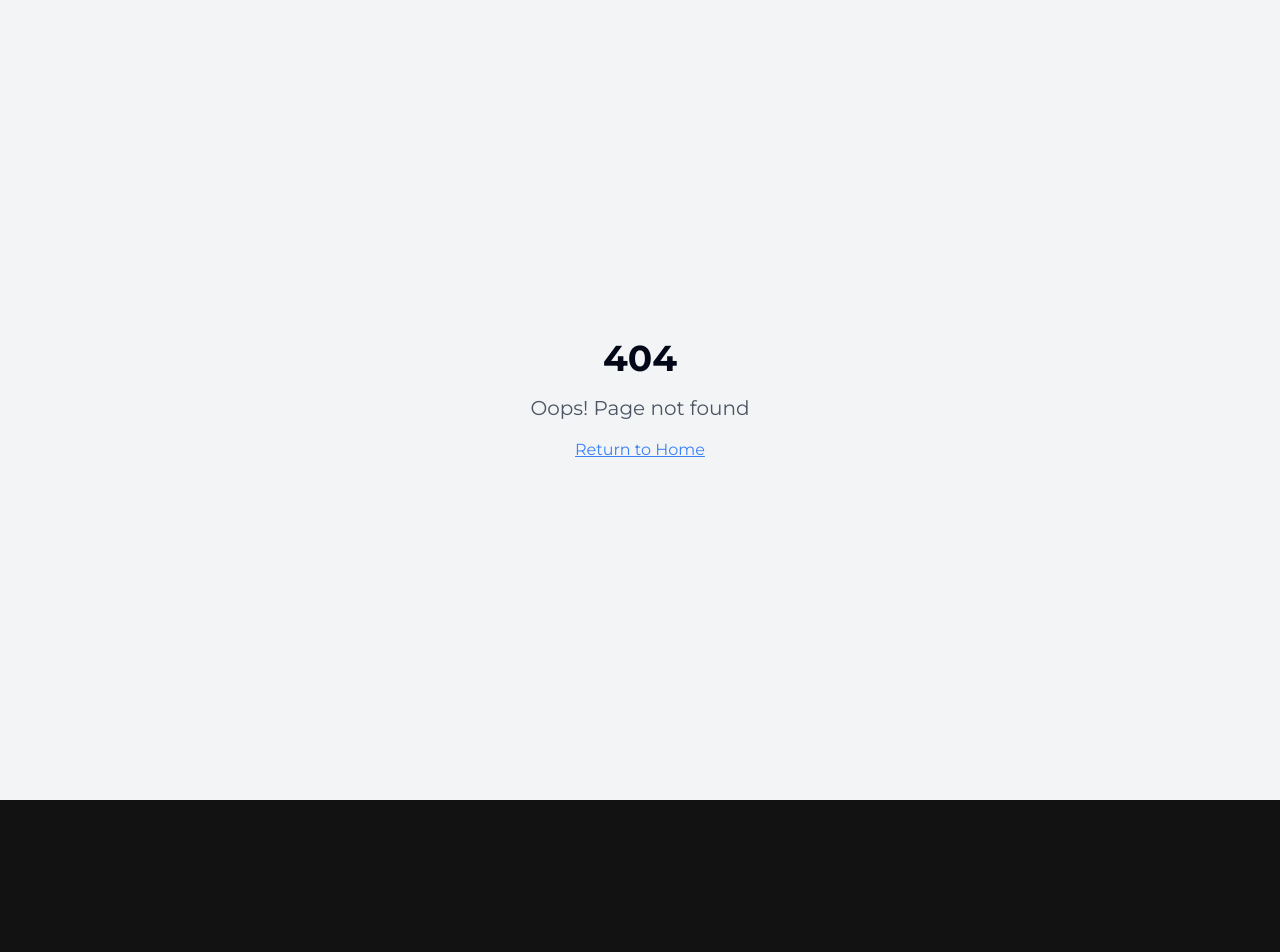
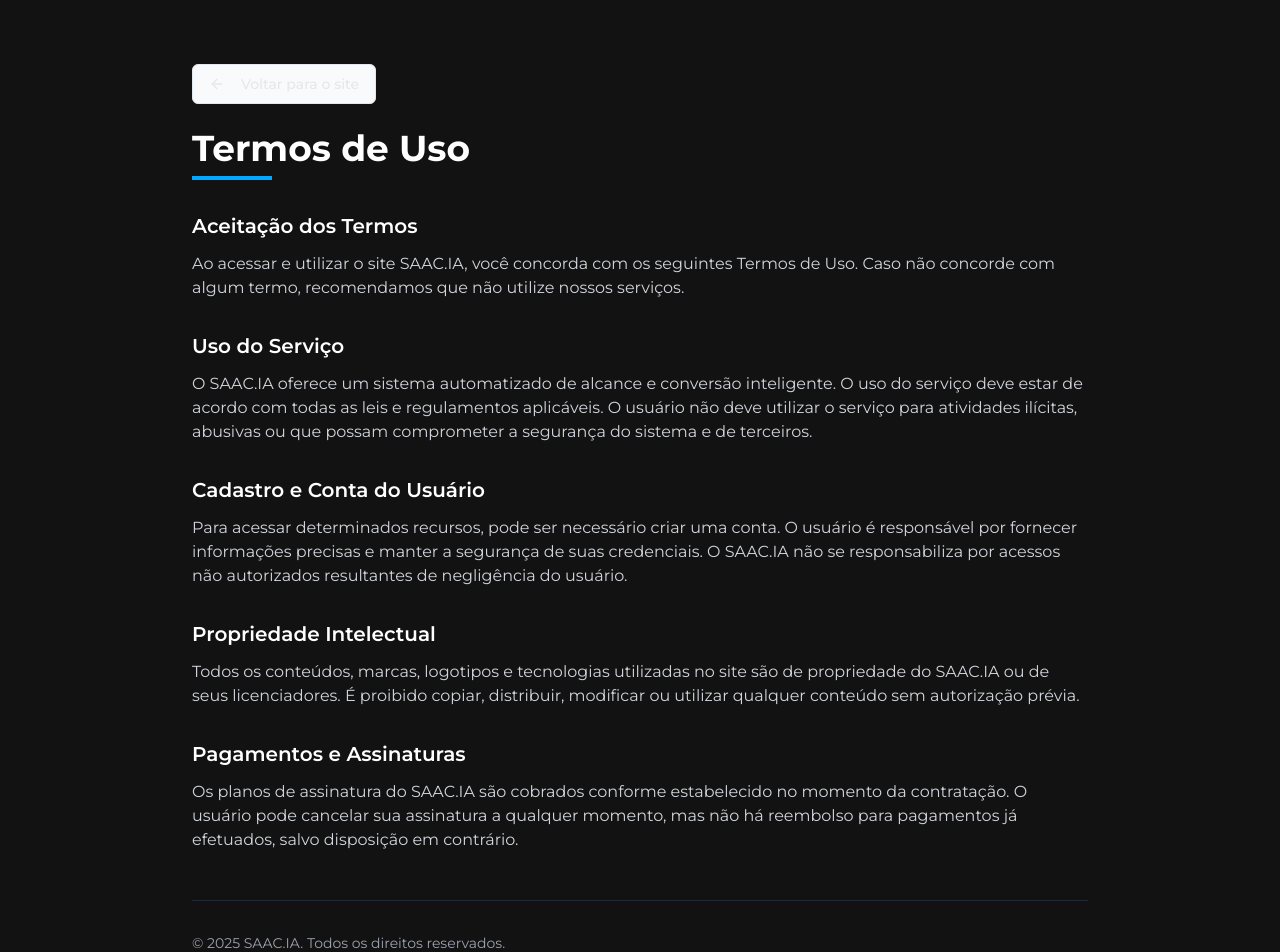
Before and after one commit to Marcelo1245/saac-ia-nexus, a React (Vite) app: page /terms in a window 1280 px wide. Before the commit this address had no page. Shown: the top 952 px of the page. Before the commit the page ends 800 px from the top, so only its background shows below. Built offline with nearby package versions, Linux system fonts and the light colour scheme.

Commit message:
Add terms of use functionality
Implement terms of use in a new tab when the "termos de uso" button is clicked in the footer.

```diff
--- a/src/App.tsx
+++ b/src/App.tsx
@@ -16,6 +16,7 @@ import AuthLayout from "./layouts/AuthLayout";
 import { AuthProvider } from "./contexts/AuthContext";
 import ClientArea from "./pages/ClientArea";
 import ProtectedRoute from "./components/auth/ProtectedRoute";
+import TermsOfService from "./pages/TermsOfService";
 
 // Create a new query client instance
 const queryClient = new QueryClient({
@@ -36,6 +37,7 @@ const App = () => (
           <Sonner />
           <Routes>
             <Route path="/" element={<Index />} />
+            <Route path="/terms" element={<TermsOfService />} />
 
             {/* Área protegida do cliente */}
             <Route path="/client-area" element={
--- a/src/components/Footer.tsx
+++ b/src/components/Footer.tsx
@@ -1,5 +1,6 @@
 
 import React from 'react';
+import { Link } from 'react-router-dom';
 
 const Footer: React.FC = () => {
   const scrollToSection = (id: string) => {
@@ -82,7 +83,12 @@ const Footer: React.FC = () => {
             <h4 className="text-white font-medium mb-4">Legal</h4>
             <ul className="space-y-2 text-sm">
               <li>
-                <a href="#" className="hover:text-saac-blue transition-colors">
+                <a
+                  href="/terms"
+                  target="_blank"
+                  rel="noopener noreferrer"
+                  className="hover:text-saac-blue transition-colors"
+                >
                   Termos de serviço
                 </a>
               </li>
--- /dev/null
+++ b/src/pages/TermsOfService.tsx
@@ -0,0 +1,72 @@
+
+import React from 'react';
+import { Link } from 'react-router-dom';
+import { Button } from "@/components/ui/button";
+import { ArrowLeft } from "lucide-react";
+
+const TermsOfService: React.FC = () => {
+  return (
+    <div className="bg-saac-dark min-h-screen text-gray-200">
+      <div className="container mx-auto py-16 px-4 md:px-6">
+        <div className="max-w-4xl mx-auto">
+          <div className="mb-8">
+            <Link to="/">
+              <Button variant="outline" className="mb-6">
+                <ArrowLeft className="mr-2 h-4 w-4" />
+                Voltar para o site
+              </Button>
+            </Link>
+
+            <h1 className="text-3xl md:text-4xl font-bold text-white mb-2">Termos de Uso</h1>
+            <div className="h-1 w-20 bg-saac-blue mb-8"></div>
+          </div>
+
+          <div className="space-y-8">
+            <section>
+              <h2 className="text-xl font-semibold text-white mb-3">Aceitação dos Termos</h2>
+              <p className="text-gray-300">
+                Ao acessar e utilizar o site SAAC.IA, você concorda com os seguintes Termos de Uso. Caso não concorde com algum termo, recomendamos que não utilize nossos serviços.
+              </p>
+            </section>
+
+            <section>
+              <h2 className="text-xl font-semibold text-white mb-3">Uso do Serviço</h2>
+              <p className="text-gray-300">
+                O SAAC.IA oferece um sistema automatizado de alcance e conversão inteligente. O uso do serviço deve estar de acordo com todas as leis e regulamentos aplicáveis. O usuário não deve utilizar o serviço para atividades ilícitas, abusivas ou que possam comprometer a segurança do sistema e de terceiros.
+              </p>
+            </section>
+
+            <section>
+              <h2 className="text-xl font-semibold text-white mb-3">Cadastro e Conta do Usuário</h2>
+              <p className="text-gray-300">
+                Para acessar determinados recursos, pode ser necessário criar uma conta. O usuário é responsável por fornecer informações precisas e manter a segurança de suas credenciais. O SAAC.IA não se responsabiliza por acessos não autorizados resultantes de negligência do usuário.
+              </p>
+            </section>
+
+            <section>
+              <h2 className="text-xl font-semibold text-white mb-3">Propriedade Intelectual</h2>
+              <p className="text-gray-300">
+                Todos os conteúdos, marcas, logotipos e tecnologias utilizadas no site são de propriedade do SAAC.IA ou de seus licenciadores. É proibido copiar, distribuir, modificar ou utilizar qualquer conteúdo sem autorização prévia.
+              </p>
+            </section>
+
+            <section>
+              <h2 className="text-xl font-semibold text-white mb-3">Pagamentos e Assinaturas</h2>
+              <p className="text-gray-300">
+                Os planos de assinatura do SAAC.IA são cobrados conforme estabelecido no momento da contratação. O usuário pode cancelar sua assinatura a qualquer momento, mas não há reembolso para pagamentos já efetuados, salvo disposição em contrário.
+              </p>
+            </section>
+          </div>
+
+          <div className="mt-12 pt-8 border-t border-gray-800">
+            <p className="text-gray-400 text-sm">
+              © {new Date().getFullYear()} SAAC.IA. Todos os direitos reservados.
+            </p>
+          </div>
+        </div>
+      </div>
+    </div>
+  );
+};
+
+export default TermsOfService;
```
